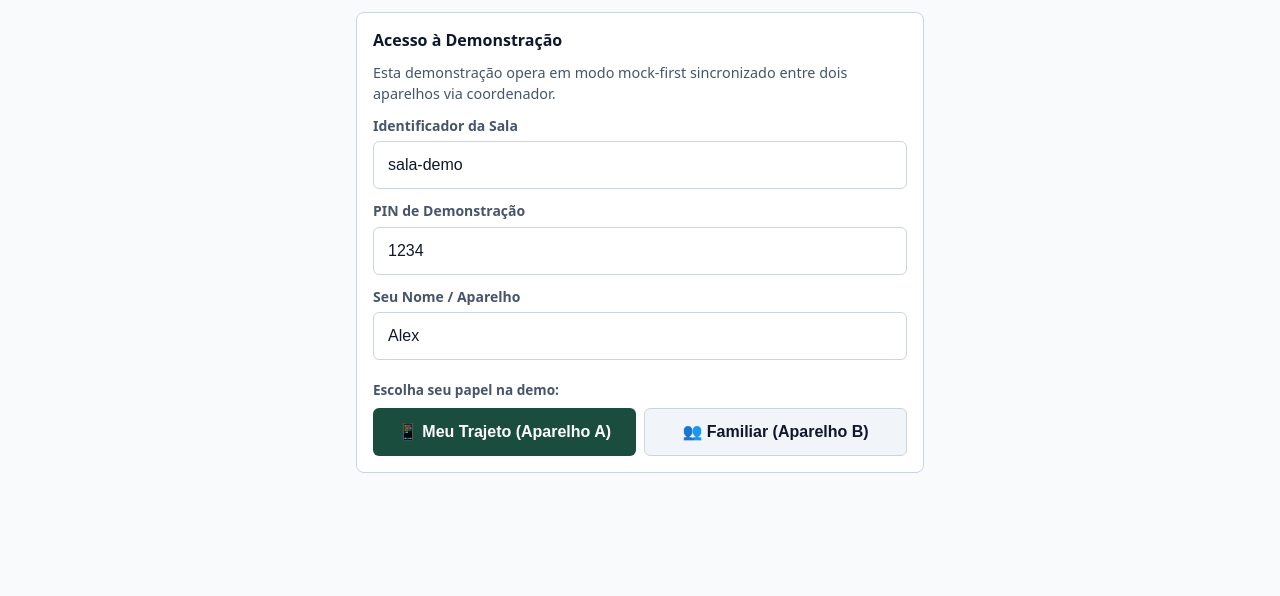
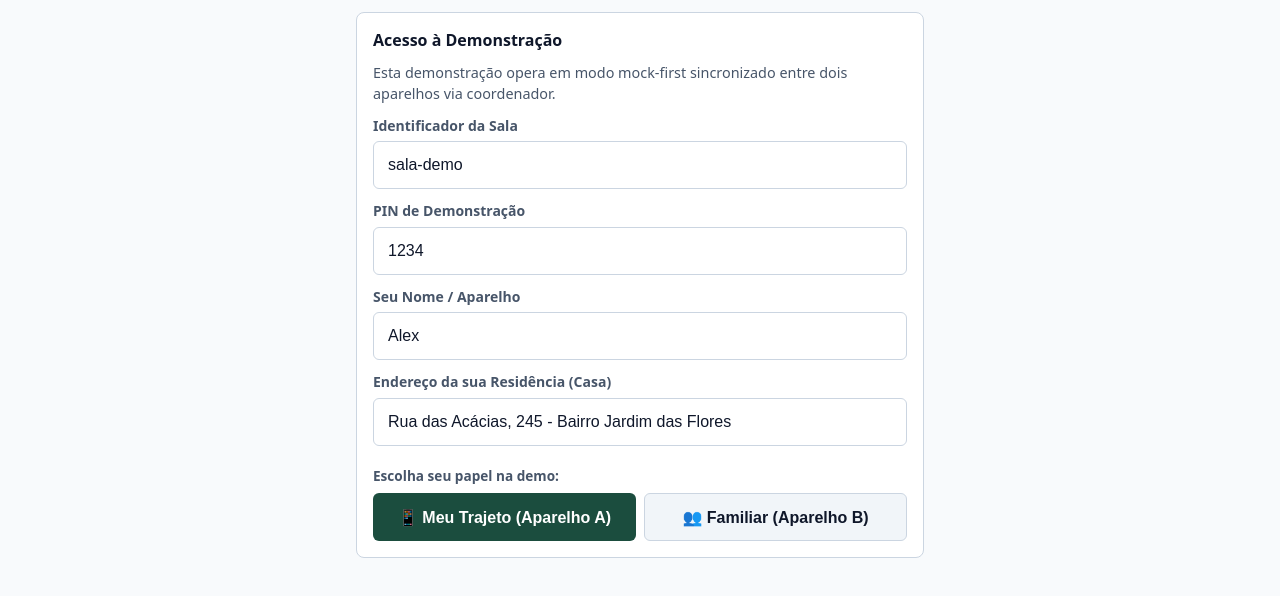
Before and after one commit to viniciuseddo/Guarda-Costas-Digital-, a website: page public/index.html in a window 1280 px wide. Shown: the part 64-660 px from the top of the page. Drawn offline with Linux system fonts and the light colour scheme.

Commit message:
feat: adiciona campo de endereco residencial na tela inicial

```diff
--- a/public/index.html
+++ b/public/index.html
@@ -49,6 +49,11 @@
       <label>
         Seu Nome / Aparelho
         <input type="text" id="input-name" value="Alex" placeholder="Seu nome">
+      </label>
+
+      <label>
+        Endereço da sua Residência (Casa)
+        <input type="text" id="input-home-address" value="Rua das Acácias, 245 - Bairro Jardim das Flores" placeholder="Ex: Rua, número e bairro">
       </label>
 
       <div style="display: flex; flex-direction: column; gap: 8px; margin-top: 8px;">
```
